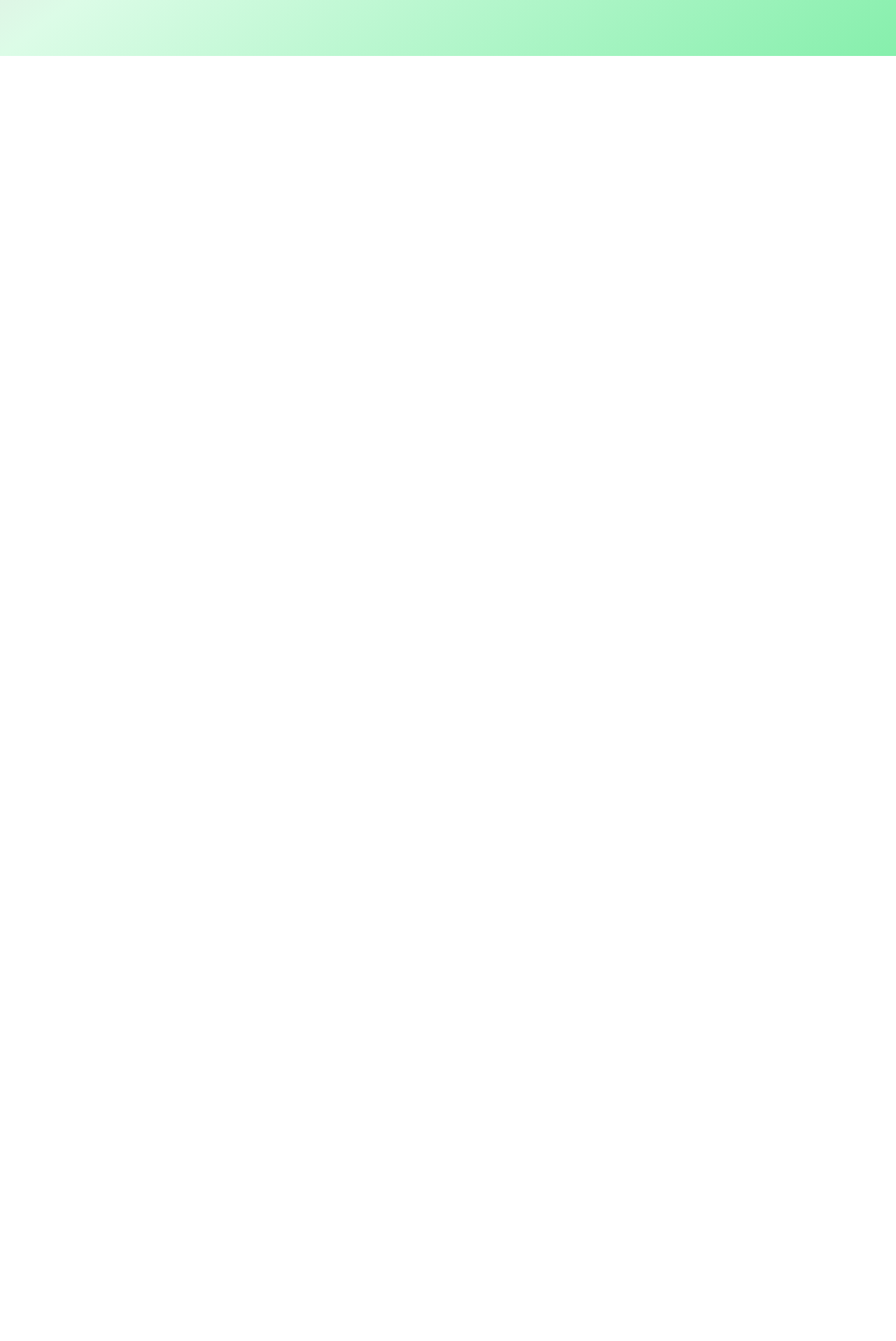
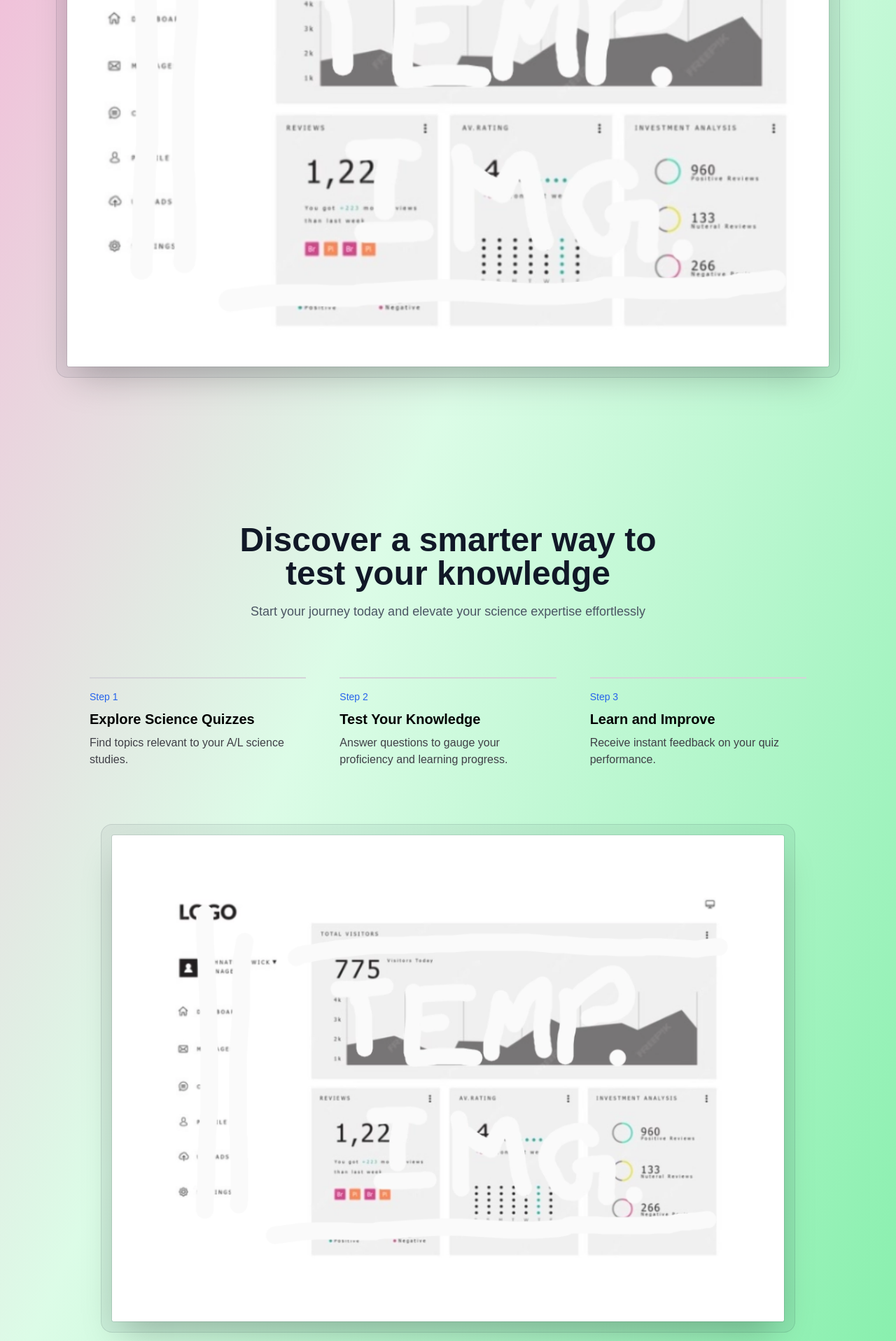
Before and after one commit to dvsource1/ishini-saas, a Next.js app: page / in a window 1280 px wide. Shown: the part 880-2797 px from the top of the page at 70% size. Before the commit the page ends 960 px from the top, so only its background shows below. Built offline with nearby package versions, Linux system fonts and the light colour scheme; a web font is replaced by a local one.

Commit message:
feature section

```diff
--- a/src/app/page.tsx
+++ b/src/app/page.tsx
@@ -2,10 +2,12 @@
 import { buttonVariants } from '@/components/ui/button'
 import Link from 'next/link'
 import { ArrowRight } from 'lucide-react'
+import Image from 'next/image'
 
 export default function Home() {
   return (
     <>
+      {/* Hero Section */}
       <MaxWidthWrapper className="mb-12 mt-28 flex flex-col items-center justify-center text-center sm:mt-40 ">
         <div className="mx-auto mb-4 flex max-w-fit items-center justify-center space-x-2 overflow-hidden rounded-full border border-gray-200 bg-white px-7 py-2 shadow-md backdrop-blur transition-all hover:border-gray-300 hover:bg-white/50 hover:shadow-lg">
           <p className="text-sm font-semibold text-gray-700">
@@ -33,6 +35,91 @@
           Get Started <ArrowRight className="ml-2 h-5 w-5" />
         </Link>
       </MaxWidthWrapper>
+
+      <div>
+        <div className="relative isolate">
+          <div>
+            <div className="mx-auto max-w-6xl px-6 lg:px-8">
+              <div className="mt-16 flow-root sm:mt-24">
+                <div className="-m-2 rounded-xl bg-gray-900/5 p-2 ring-1 ring-inset ring-gray-900/10 lg:-m-4 lg:rounded-2xl lg:p-4">
+                  <Image
+                    src="/img/dashboard.png"
+                    alt="product preview"
+                    width={1364}
+                    height={866}
+                    quality={100}
+                    className="rounded-md bg-white p-2 shadow-2xl ring-1 ring-gray-900/10 sm:p-6 md:p-10"
+                  />
+                </div>
+              </div>
+            </div>
+          </div>
+        </div>
+      </div>
+
+      {/* Feature Section */}
+      <div className="mx-auto mb-32 mt-32 max-w-5xl sm:mt-56">
+        <div className="mb-12 px-6 lg:px-8">
+          <div className="mx-auto max-w-2xl sm:text-center">
+            <h2 className="mt-2 text-4xl font-bold text-gray-900 sm:text-5xl">
+              Discover a smarter way to test your knowledge
+            </h2>
+            <p className="mt-4 text-lg text-gray-600">
+              Start your journey today and elevate your science expertise
+              effortlessly
+            </p>
+          </div>
+        </div>
+
+        {/* steps */}
+        <ol className="my-8 space-y-4 pt-8 md:flex md:space-x-12 md:space-y-0">
+          <li className="md:flex-1">
+            <div className="flex flex-col space-y-2 border-l-4 border-zinc-300 py-2 pl-4 md:border-l-0 md:border-t-2 md:pb-0 md:pl-0 md:pt-4">
+              <span className="text-sm font-medium text-blue-600">Step 1</span>
+              <span className="text-xl font-semibold">
+                Explore Science Quizzes
+              </span>
+              <span className="mt-2 text-zinc-700">
+                Find topics relevant to your A/L science studies.
+              </span>
+            </div>
+          </li>
+          <li className="md:flex-1">
+            <div className="flex flex-col space-y-2 border-l-4 border-zinc-300 py-2 pl-4 md:border-l-0 md:border-t-2 md:pb-0 md:pl-0 md:pt-4">
+              <span className="text-sm font-medium text-blue-600">Step 2</span>
+              <span className="text-xl font-semibold">Test Your Knowledge</span>
+              <span className="mt-2 text-zinc-700">
+                Answer questions to gauge your proficiency and learning
+                progress.
+              </span>
+            </div>
+          </li>
+          <li className="md:flex-1">
+            <div className="flex flex-col space-y-2 border-l-4 border-zinc-300 py-2 pl-4 md:border-l-0 md:border-t-2 md:pb-0 md:pl-0 md:pt-4">
+              <span className="text-sm font-medium text-blue-600">Step 3</span>
+              <span className="text-xl font-semibold">Learn and Improve</span>
+              <span className="mt-2 text-zinc-700">
+                Receive instant feedback on your quiz performance.
+              </span>
+            </div>
+          </li>
+        </ol>
+
+        <div className="mx-auto max-w-6xl px-6 lg:px-8">
+          <div className="mt-16 flow-root sm:mt-24">
+            <div className="-m-2 rounded-xl bg-gray-900/5 p-2 ring-1 ring-inset ring-gray-900/10 lg:-m-4 lg:rounded-2xl lg:p-4">
+              <Image
+                src="/img/dashboard.png"
+                alt="uploading preview"
+                width={1419}
+                height={732}
+                quality={100}
+                className="rounded-md bg-white p-2 shadow-2xl ring-1 ring-gray-900/10 sm:p-8 md:p-20"
+              />
+            </div>
+          </div>
+        </div>
+      </div>
     </>
   )
 }
```
Also changed, not shown: public/img/dashboard.png (added).
